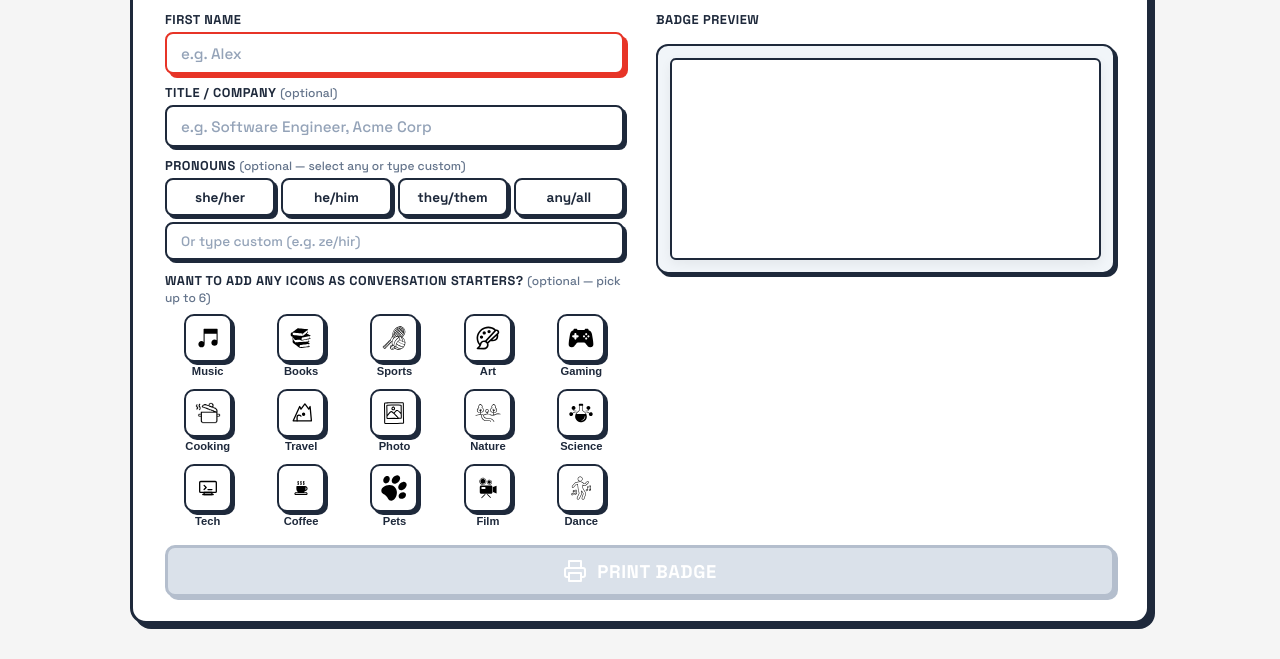
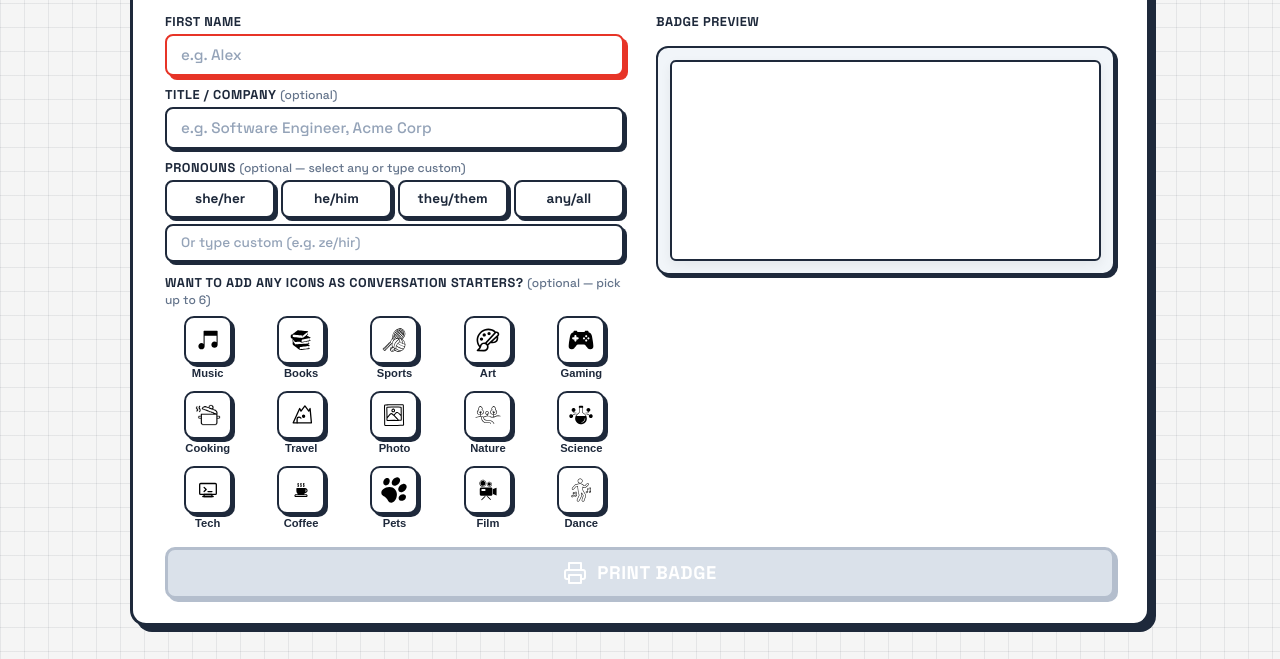
Before and after one commit to mpsiebert/badge-printer, a website: page public/index.html in a window 1280 px wide. Shown: the part 141-800 px from the top of the page. Drawn offline with Linux system fonts and the light colour scheme.

Commit message:
Add signature MLH grid background pattern and red card banner accent

```diff
--- a/public/style.css
+++ b/public/style.css
@@ -27,7 +27,11 @@
 
 body {
     font-family: 'Space Grotesk', 'Open Sans', system-ui, -apple-system, sans-serif;
-    background: var(--bg);
+    background-color: var(--bg);
+    background-image:
+        linear-gradient(rgba(30, 41, 59, 0.08) 1px, transparent 1px),
+        linear-gradient(90deg, rgba(30, 41, 59, 0.08) 1px, transparent 1px);
+    background-size: 24px 24px;
     color: var(--text-main);
     height: 100vh;
     overflow: hidden;
@@ -51,10 +55,11 @@ body {
     background: var(--card-bg);
     border-radius: 16px;
     border: 3px solid var(--navy-800);
+    border-top: 6px solid var(--mlh-red);
     padding: 24px 32px;
     width: 100%;
     max-height: calc(100vh - 32px);
-    box-shadow: var(--brutal-shadow-lg);
+    box-shadow: 6px 6px 0px var(--navy-800);
     display: flex;
     flex-direction: column;
     gap: 16px;
```
